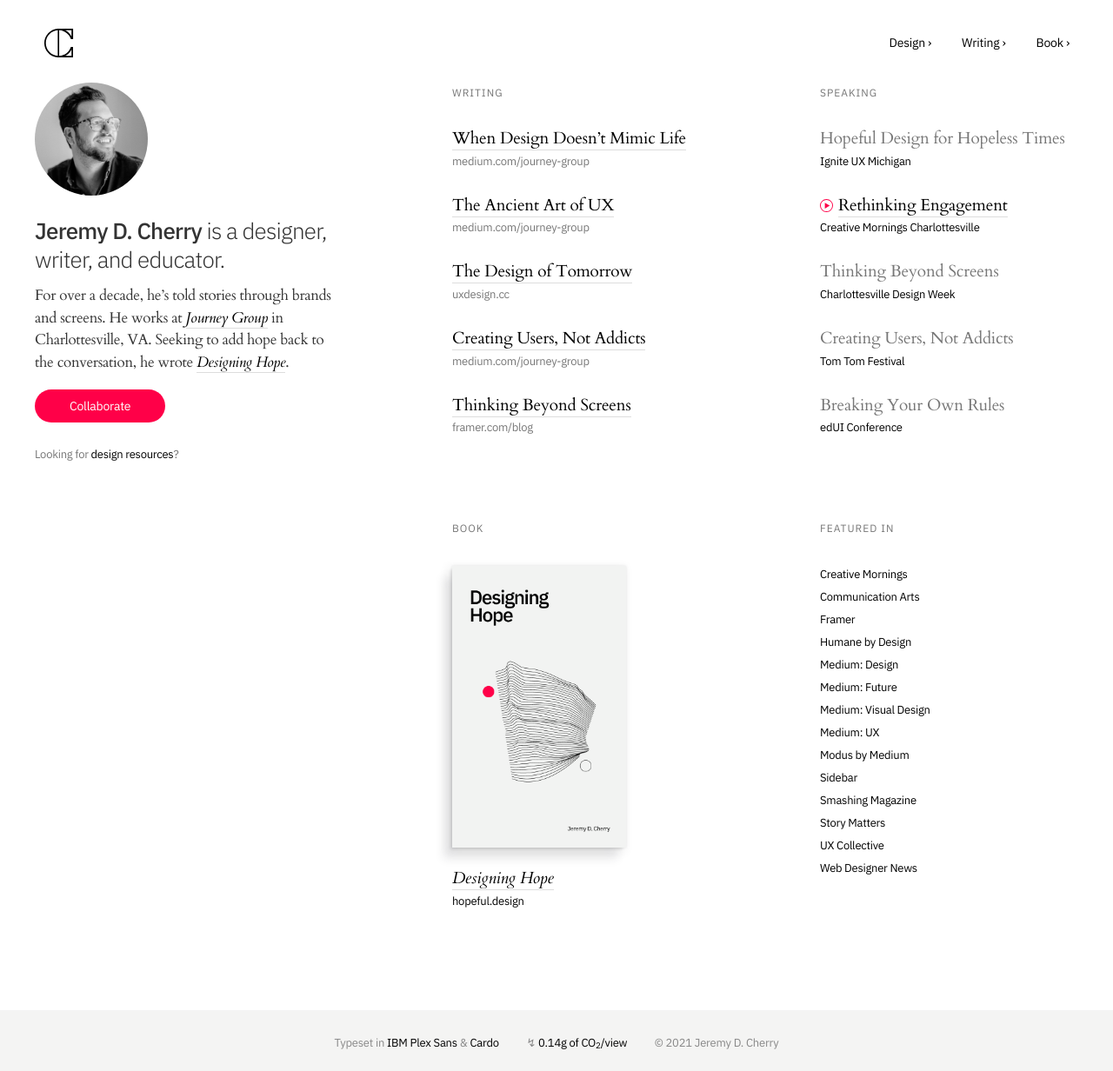
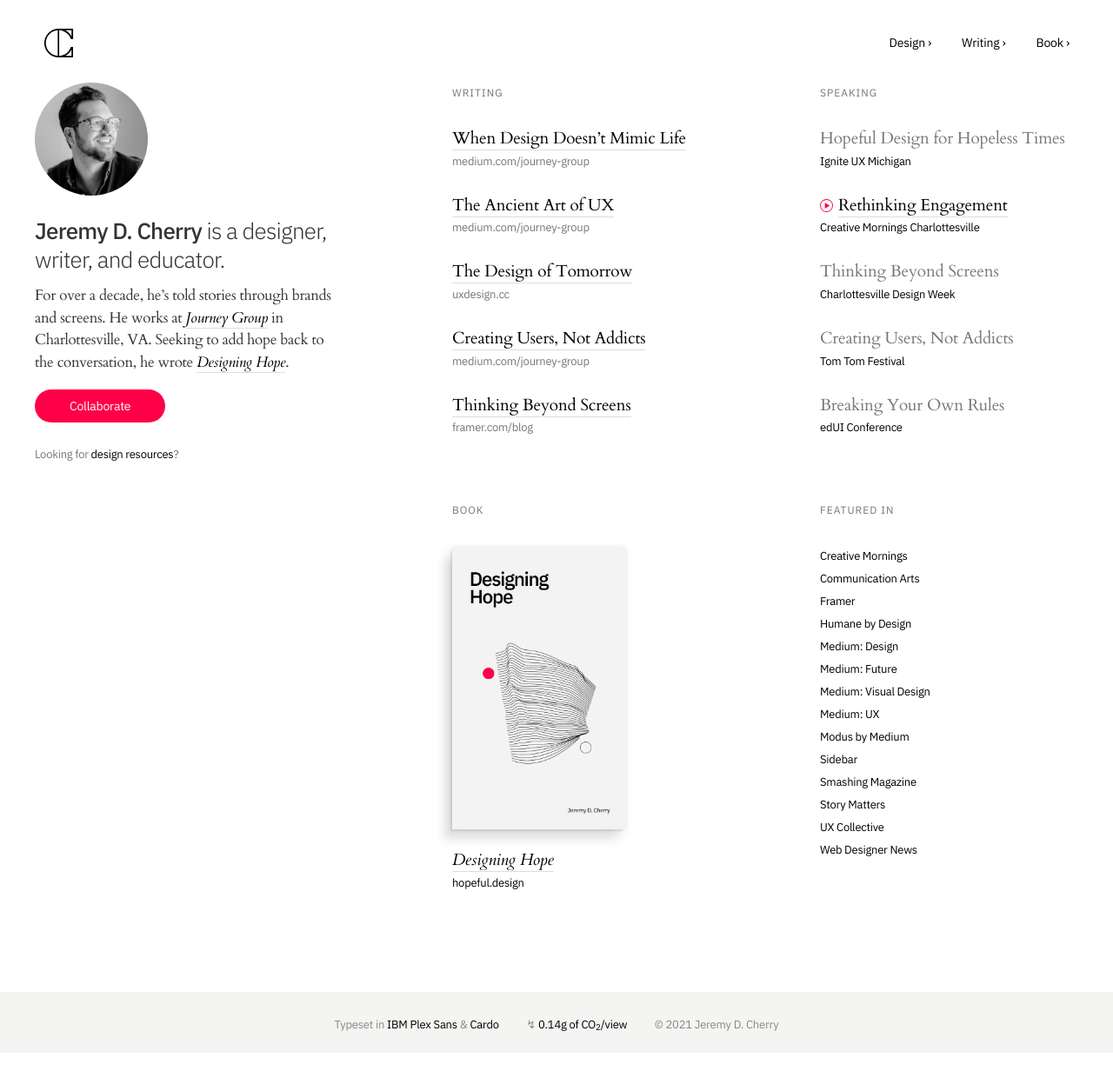
Before and after one commit to jeremydcherry/jeremydcherry.github.io, a Jekyll site: the page built from index.md, in a window 1280 px wide. Shown: the whole page at 87% size. Built offline with Jekyll 4.4.1, drawn with Linux system fonts in a browser that asks for light colours; after the commit the page ends 1211 px from its top, so only the background shows below that.

Commit message:
Padding tweak

```diff
--- a/_sass/main.scss
+++ b/_sass/main.scss
@@ -235,7 +235,7 @@ a.resources-footer:hover{
 
 .main-inner-bottom{
   max-width: 1200px;
-  padding: 3em 0;
+  padding: 2em 0 3em;
   margin: 0 auto;
 }
 
```
